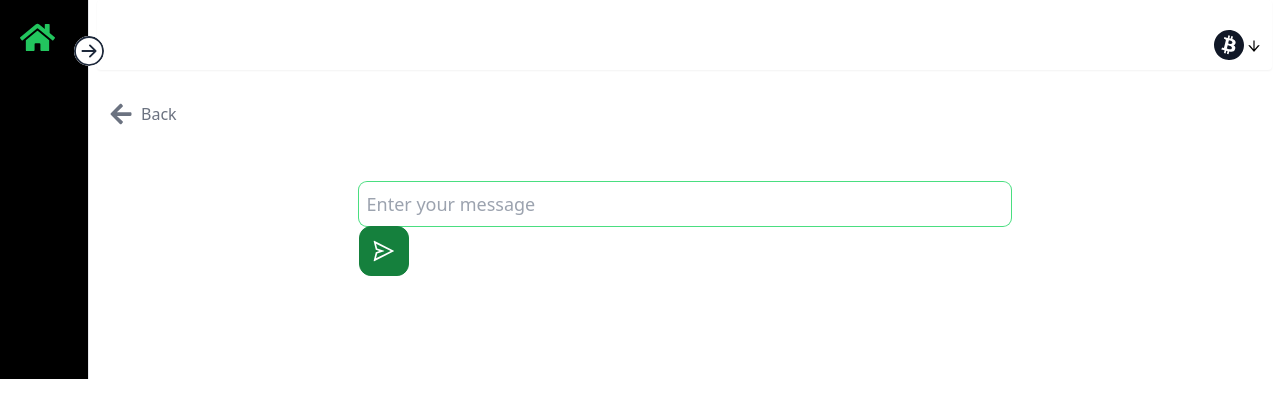
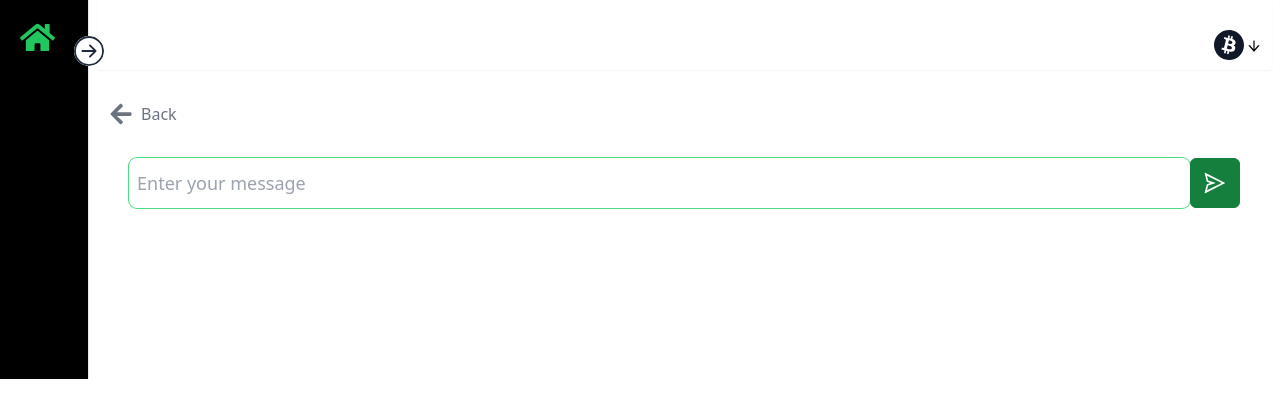
Before and after one commit to kwakyebrilliant/Movers-tailwind, a React (Create React App) app: page /chatsingle in a window 1280 px wide. Shown: the top 418 px of the page. Built offline with nearby package versions, Linux system fonts and the light colour scheme.

Commit message:
dashboard updates

```diff
--- a/src/Dashboard/Pages/ChatSingle.jsx
+++ b/src/Dashboard/Pages/ChatSingle.jsx
@@ -45,18 +45,12 @@ const ChatSingle = () => {
             </div>
 
 
+            {/* <div className='mb-5'>
+                <img className="object-cover w-full rounded-2xl" src="https://images.unsplash.com/photo-1524758631624-e2822e304c36?ixlib=rb-1.2.1&ixid=MnwxMjA3fDF8MHxwaG90by1wYWdlfHx8fGVufDB8fHx8&auto=format&fit=crop&w=2070&q=80" alt="" />
+            </div> */}
 
-           </div>
-
-           <div className="row">
-      <main
-        role="main"
-        className="col-lg-12 ml-auto mr-auto"
-        style={{ maxWidth: "700px" }}
-      >
-        <div className="content mr-auto ml-auto">
-          <div className="col-lg-12 p-3 m-auto mb-3">
-            <div className="d-flex fixed-bottom m-3">
+            <footer>
+           <div className="dabsolute flex inset-x-0 bottom-0 mx-5">
                         <input
                             className="rounded-lg outline-none focus:outline-none ring-1 ring-green-400 p-2 text-lg w-full"
                             type="text"
@@ -65,19 +59,22 @@ const ChatSingle = () => {
                             placeholder="Enter your message"
                         />
                         <button
-                className='px-3 py-3 rounded-xl'
+                            className='px-3 py-3'
                         >
                             <AiOutlineSend className='w-6 h-6' />
                         </button>
                         </div>
+</footer>
+
            </div>
-        </div>
-      </main>
-    </div>
+
+
+
 
        </div>
     </div>
     </>
+
     </div>
       )
 }
```
Lines whose indentation alone changed are shown as unchanged.
